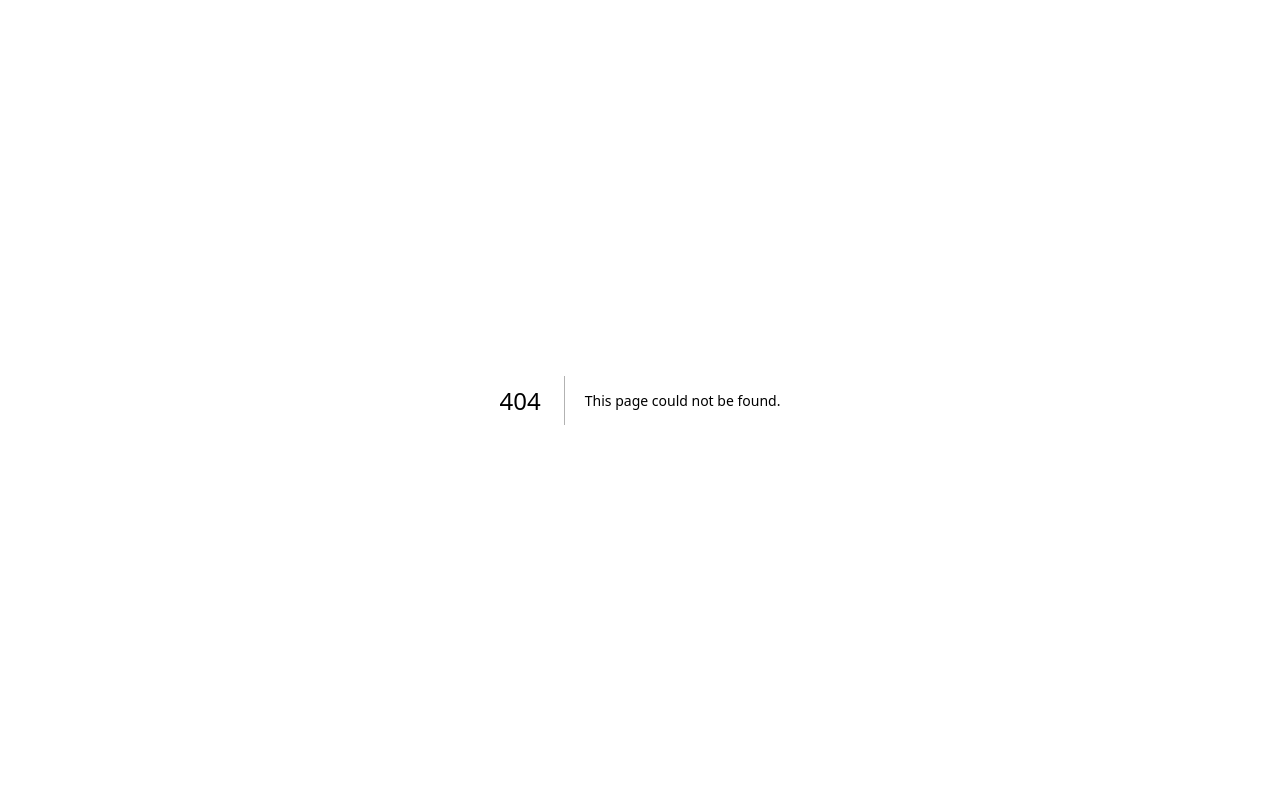
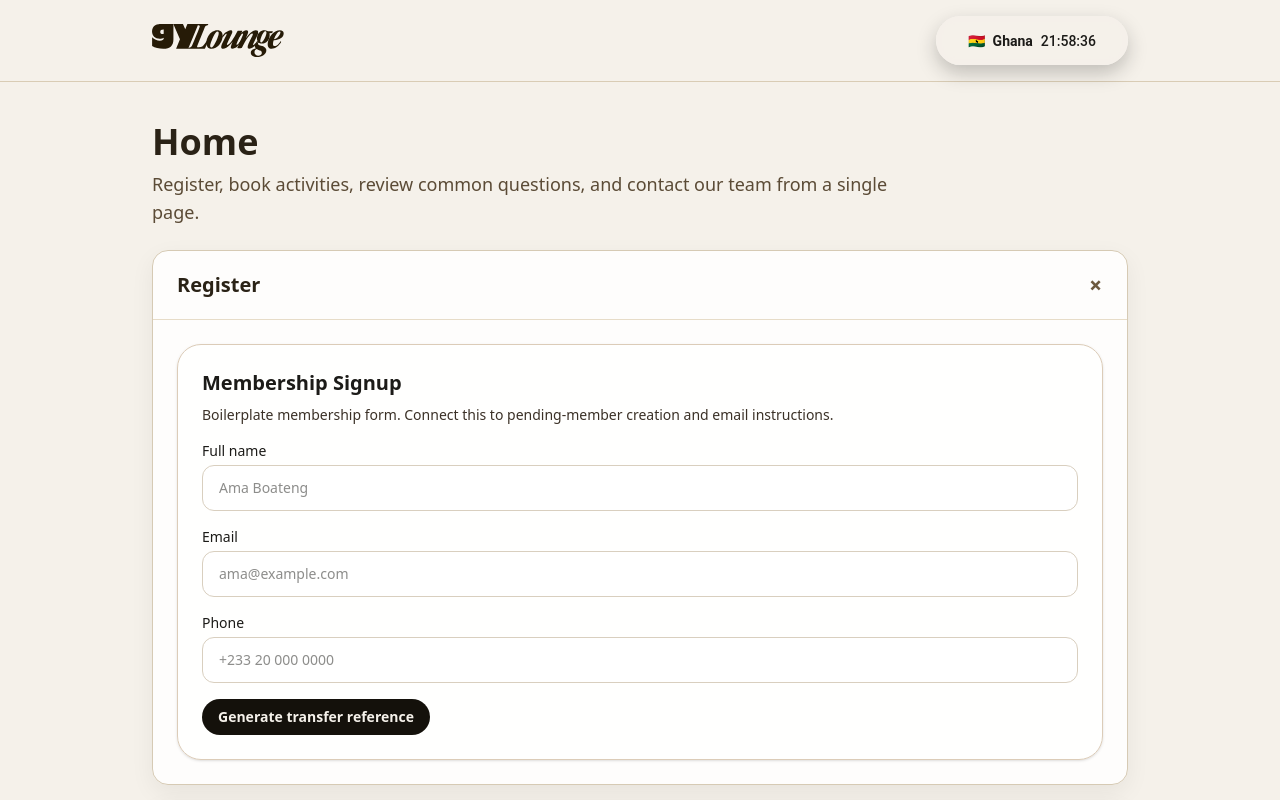
Before and after one commit to jemcap/gylounge_website, a Next.js app: page /home in a window 1280 px wide. Before the commit this address had no page. Shown: the top 800 px of the page. Built offline with nearby package versions, Linux system fonts and the light colour scheme.

Commit message:
Implement Home page redirect from the main landing page

```diff
--- /dev/null
+++ b/app/home/page.tsx
@@ -0,0 +1,109 @@
+import Image from "next/image";
+import Link from "next/link";
+import { ReactNode } from "react";
+import { BookingForm } from "@/components/forms/booking-form";
+import { MembershipForm } from "@/components/forms/membership-form";
+import { GhanaTimePill } from "@/components/hero/TimePill";
+
+type AccordionItemProps = {
+  id?: string;
+  title: string;
+  children: ReactNode;
+  defaultOpen?: boolean;
+};
+
+function AccordionItem({ id, title, children, defaultOpen = false }: AccordionItemProps) {
+  return (
+    <details
+      id={id}
+      className="group rounded-2xl border border-[#d6cab4] bg-white/85 shadow-[0_8px_24px_rgba(0,0,0,0.06)]"
+      open={defaultOpen}
+    >
+      <summary className="flex cursor-pointer list-none items-center justify-between gap-4 px-5 py-4 text-left text-lg font-semibold text-[#2a2216] md:px-6 md:py-5 md:text-xl">
+        <span>{title}</span>
+        <span aria-hidden="true" className="text-2xl leading-none text-[#6d5a3f] transition-transform group-open:rotate-45">
+          +
+        </span>
+      </summary>
+      <div className="border-t border-[#e7dcc8] px-5 py-5 md:px-6 md:py-6">{children}</div>
+    </details>
+  );
+}
+
+export default function HomePage() {
+  return (
+    <main className="min-h-screen bg-[#f5f1ea] text-[#1c1b18]">
+      <header className="border-b border-[#d9ccb5] bg-[#f5f1ea]/95 backdrop-blur-sm">
+        <div className="mx-auto flex w-full max-w-5xl items-center justify-between gap-4 px-4 py-4 sm:px-6">
+          <Link href="/" aria-label="Go to landing page" className="inline-flex items-center">
+            <Image src="/gylounge_logo.svg" alt="GYLounge" width={132} height={50} priority />
+          </Link>
+          <GhanaTimePill className="h-10 w-auto px-4 py-2 text-sm" />
+        </div>
+      </header>
+
+      <section className="mx-auto w-full max-w-5xl px-4 py-8 sm:px-6 sm:py-10">
+        <div className="mb-6">
+          <h1 className="text-3xl font-semibold text-[#2a2216] md:text-4xl">Home</h1>
+          <p className="mt-2 max-w-3xl text-base text-[#5b4b36] md:text-lg">
+            Register, book activities, review common questions, and contact our team from a single page.
+          </p>
+        </div>
+
+        <div className="space-y-4">
+          <AccordionItem id="register" title="Register" defaultOpen>
+            <MembershipForm />
+          </AccordionItem>
+
+          <AccordionItem id="booking" title="Booking">
+            <BookingForm eventId="home-demo-event" slotId="home-demo-slot" />
+          </AccordionItem>
+
+          <AccordionItem id="faqs" title="FAQs">
+            <div className="space-y-5 text-[#2a2216]">
+              <div>
+                <h2 className="text-base font-semibold md:text-lg">Who can register as a member?</h2>
+                <p className="mt-1 text-sm text-[#5b4b36] md:text-base">
+                  The lounge is designed for older adults in Ghana and the diaspora who want a welcoming social space.
+                </p>
+              </div>
+              <div>
+                <h2 className="text-base font-semibold md:text-lg">How does booking work?</h2>
+                <p className="mt-1 text-sm text-[#5b4b36] md:text-base">
+                  Submit the booking form with your details and preferred slot. Active members receive confirmation details by
+                  email.
+                </p>
+              </div>
+              <div>
+                <h2 className="text-base font-semibold md:text-lg">How long does membership activation take?</h2>
+                <p className="mt-1 text-sm text-[#5b4b36] md:text-base">
+                  Activation timing depends on transfer verification. Most requests are reviewed within one to two business
+                  days.
+                </p>
+              </div>
+            </div>
+          </AccordionItem>
+
+          <AccordionItem id="contact-us" title="Contact Us">
+            <div className="space-y-3 text-sm text-[#2a2216] md:text-base">
+              <p>
+                Email:{" "}
+                <a href="mailto:hello@gylounge.com" className="font-medium text-[#3f2d17] underline">
+                  hello@gylounge.com
+                </a>
+              </p>
+              <p>
+                Phone:{" "}
+                <a href="tel:+233200000000" className="font-medium text-[#3f2d17] underline">
+                  +233 20 000 0000
+                </a>
+              </p>
+              <p>Address: Accra, Ghana</p>
+              <p>Hours: Monday to Saturday, 9:00 AM to 6:00 PM GMT</p>
+            </div>
+          </AccordionItem>
+        </div>
+      </section>
+    </main>
+  );
+}
--- a/app/page.tsx
+++ b/app/page.tsx
@@ -1,5 +1,6 @@
 import Image from "next/image";
 import Link from "next/link";
+import { ChevronDown } from "lucide-react";
 import { GhanaTimePill } from "@/components/hero/TimePill";
 
 export default function Home() {
@@ -118,20 +119,22 @@ export default function Home() {
         </div>
       </section>
 
-      <section className="w-full bg-[#F1EDE5] px-6 py-16 text-[#14110b] md:px-12 lg:px-20">
+      <section id="cta" className="w-full bg-[#F1EDE5] px-6 py-16 text-[#14110b] md:px-12 lg:px-20">
         <div className="mx-auto flex max-w-5xl flex-col items-center gap-6 text-center">
           <div className="flex flex-wrap justify-center gap-4">
             <Link
-              href="/events"
-              className="rounded-full bg-[#f5f1ea] border-2 border-[#3F2D17] px-6 py-3 text-sm font-semibold uppercase tracking-wide text-[#14110b]"
+              href="/home"
+              className="inline-flex h-[56px] w-[341px] items-center justify-center gap-2 rounded-full border-2 border-[#3F2D17] bg-[#f5f1ea] text-sm font-semibold uppercase tracking-wide text-[#14110b]"
             >
-              Discover The Lounge
+              <span>Discover The Lounge</span>
+              <ChevronDown aria-hidden="true" className="h-4 w-4 shrink-0" strokeWidth={2.25} />
             </Link>
             <Link
-              href="/membership"
-              className="rounded-full bg-[#EBBF6C] border-2 border-[#3F2D17] px-6 py-3 text-sm font-semibold uppercase tracking-wide text-[#3F2D17]"
+              href="/home#register"
+              className="inline-flex h-[56px] w-[341px] items-center justify-center gap-2 rounded-full border-2 border-[#3F2D17] bg-[#EBBF6C] text-sm font-semibold uppercase tracking-wide text-[#3F2D17]"
             >
-              Become A Member
+              <span>Become A Member</span>
+              <ChevronDown aria-hidden="true" className="h-4 w-4 shrink-0" strokeWidth={2.25} />
             </Link>
           </div>
         </div>
--- a/components/hero/TimePill.tsx
+++ b/components/hero/TimePill.tsx
@@ -14,7 +14,11 @@ function formatGhanaTime(date: Date): string {
   return ghanaTimeFormatter.format(date);
 }
 
-export function GhanaTimePill() {
+type GhanaTimePillProps = {
+  className?: string;
+};
+
+export function GhanaTimePill({ className }: GhanaTimePillProps) {
   const [now, setNow] = useState<Date>(() => new Date());
 
   useEffect(() => {
@@ -30,10 +34,16 @@ export function GhanaTimePill() {
   const timeLabel = useMemo(() => formatGhanaTime(now), [now]);
 
   return (
-    <div className="flex h-12.25 w-67 items-center justify-center gap-2 rounded-4xl bg-[#f5f1ea]/95 px-8 py-4 text-[#1c1b18] shadow-[0_8px_20px_rgba(0,0,0,0.22)] backdrop-blur-sm">
+    <div
+      className={`flex h-12.25 w-67 items-center justify-center gap-2 rounded-4xl bg-[#f5f1ea]/95 px-8 py-4 text-[#1c1b18] shadow-[0_8px_20px_rgba(0,0,0,0.22)] backdrop-blur-sm${className ? ` ${className}` : ""}`}
+    >
       <span aria-hidden="true">🇬🇭</span>
-      <span className="font-bold" style={{ fontFamily: 'Roboto' }}>Ghana</span>
-      <span className="font-medium leading-none" style={{ fontFamily: 'Roboto' }}>{timeLabel}</span>
+      <span className="font-bold" style={{ fontFamily: "Roboto" }}>
+        Ghana
+      </span>
+      <span className="font-medium leading-none" style={{ fontFamily: "Roboto" }}>
+        {timeLabel}
+      </span>
     </div>
   );
 }
--- a/package.json
+++ b/package.json
@@ -11,6 +11,7 @@
   },
   "dependencies": {
     "@supabase/supabase-js": "^2.94.1",
+    "lucide-react": "^0.562.0",
     "next": "16.1.4",
     "react": "19.2.3",
     "react-dom": "19.2.3",
```
Also changed, not shown: .agent/CONTINUITY.md, 4 other files (tests, documents, lock files or other folders).
